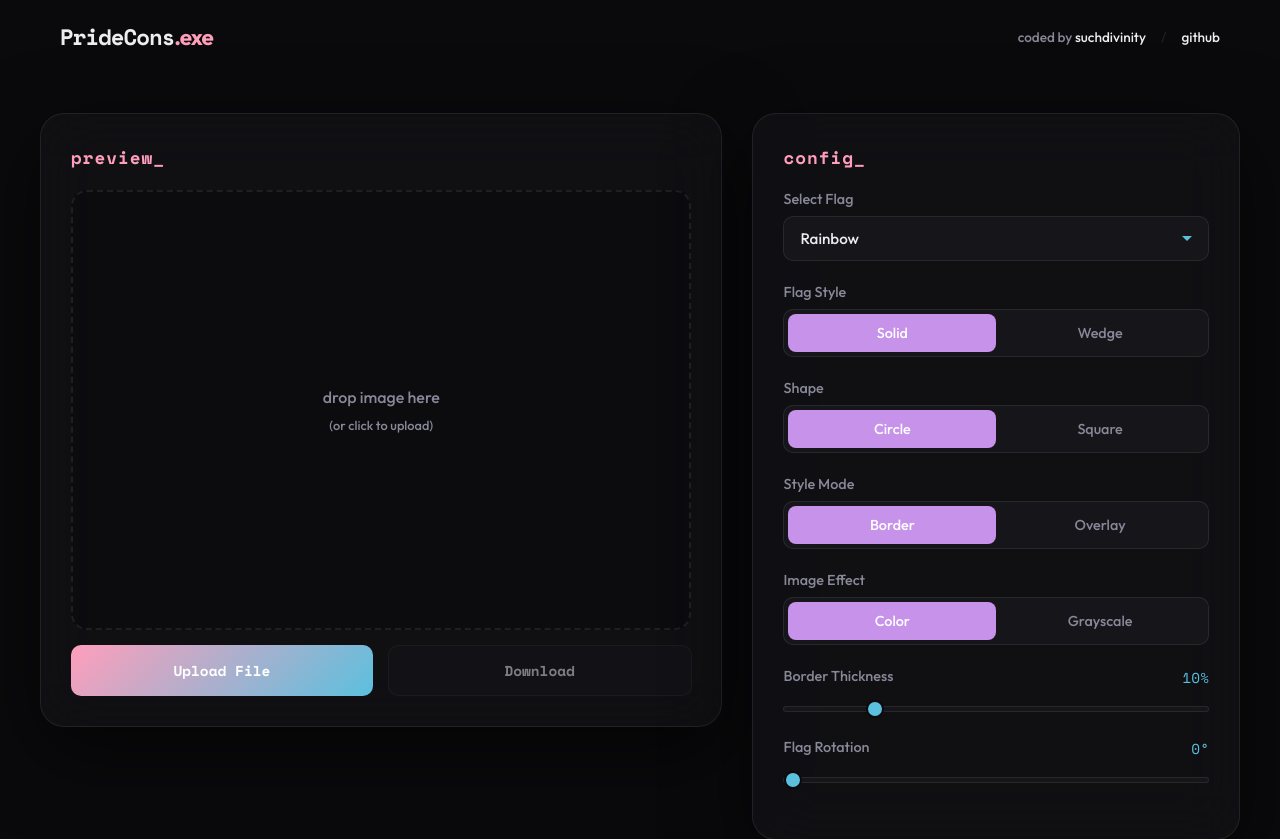
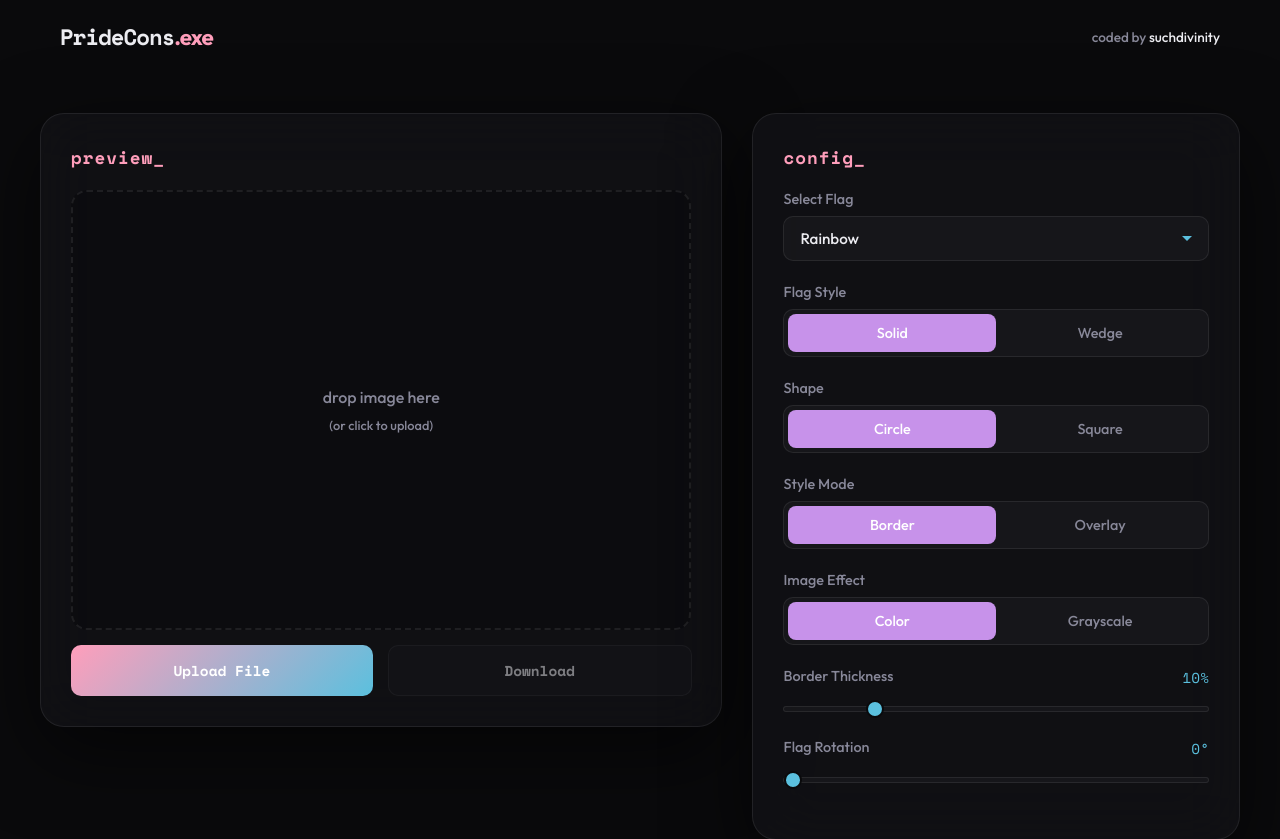
Before and after one commit to suchdivinity/pridecons, a Flask app: page / in a window 1280 px wide. Shown: the top 839 px of the page. Run offline with Flask 3, Linux system fonts and the light colour scheme; some libraries are stand-ins or nearby versions.

Commit message:
Update index.html

```diff
--- a/templates/index.html
+++ b/templates/index.html
@@ -20,10 +20,6 @@
 
         <div class="header-links">
             <span class="credit-text">coded by <a href="https://github.com/suchdivinity" target="_blank">suchdivinity</a></span>
-            <span class="separator">/</span>
-            <a href="https://github.com/suchdivinity" target="_blank" class="git-link">
-                <i class="ph ph-github-logo"></i> github
-            </a>
         </div>
     </div>
     <br><br>
@@ -129,4 +125,5 @@
 
     <script src="{{ url_for('static', filename='js/main.js') }}"></script>
 </body>
+
 </html>
```
